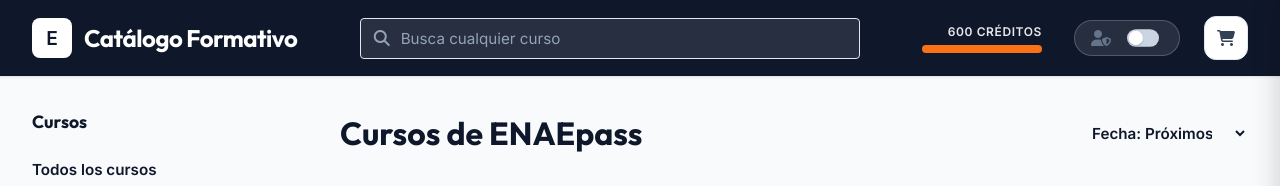
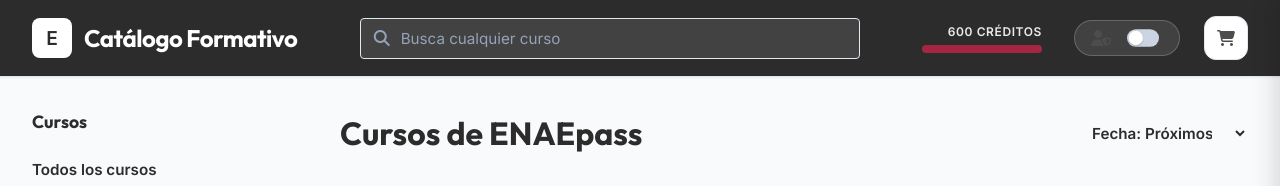
Before and after one commit to jesussanchez-ENAE/ENAEPass, a plain HTML site: page index.html in a window 1280 px wide. Shown: the top 186 px of the page. Drawn offline with Linux system fonts and the light colour scheme.

Commit message:
V 1.0.3
Añadido una 3 columna.
Cambio de colores en botones, texto y cabecera.

```diff
--- a/index.html
+++ b/index.html
@@ -21,25 +21,25 @@
         /* --- Design System --- */
         :root {
             /* Palette */
-            --primary: #0f172a;
-            /* Slate 900 */
-            --primary-light: #1e293b;
-            /* Slate 800 */
-            --accent: #f97316;
-            /* Orange 500 */
-            --accent-hover: #ea580c;
-            /* Orange 600 */
+            --primary: #2C2C2C;
+            /* Header background, Headings */
+            --primary-light: #404040;
+            /* Hover states for primary */
+
+            --accent: #A42641;
+            /* Buttons, Actions */
+            --accent-hover: #8B2037;
+            /* Darker shade of #A42641 */
 
             --bg-body: #f8fafc;
-            /* Slate 50 */
             --bg-surface: #ffffff;
 
-            --text-main: #334155;
-            /* Slate 700 */
-            --text-dark: #0f172a;
-            /* Slate 900 */
-            --text-light: #64748b;
-            /* Slate 500 */
+            --text-main: #4D4D4D;
+            /* Paragraphs, Body */
+            --text-dark: #2C2C2C;
+            /* Headings */
+            --text-light: #4D4D4D;
+            /* Secondary text */
 
             --border: #e2e8f0;
             /* Slate 200 */
@@ -403,9 +403,21 @@
         /* --- Grid & Cards --- */
         .course-grid {
             display: grid;
-            grid-template-columns: repeat(auto-fill, minmax(340px, 1fr));
+            grid-template-columns: repeat(1, 1fr);
             gap: 2rem;
             padding-bottom: 4rem;
+        }
+
+        @media (min-width: 768px) {
+            .course-grid {
+                grid-template-columns: repeat(2, 1fr);
+            }
+        }
+
+        @media (min-width: 1024px) {
+            .course-grid {
+                grid-template-columns: repeat(3, 1fr);
+            }
         }
 
         .card {
```
